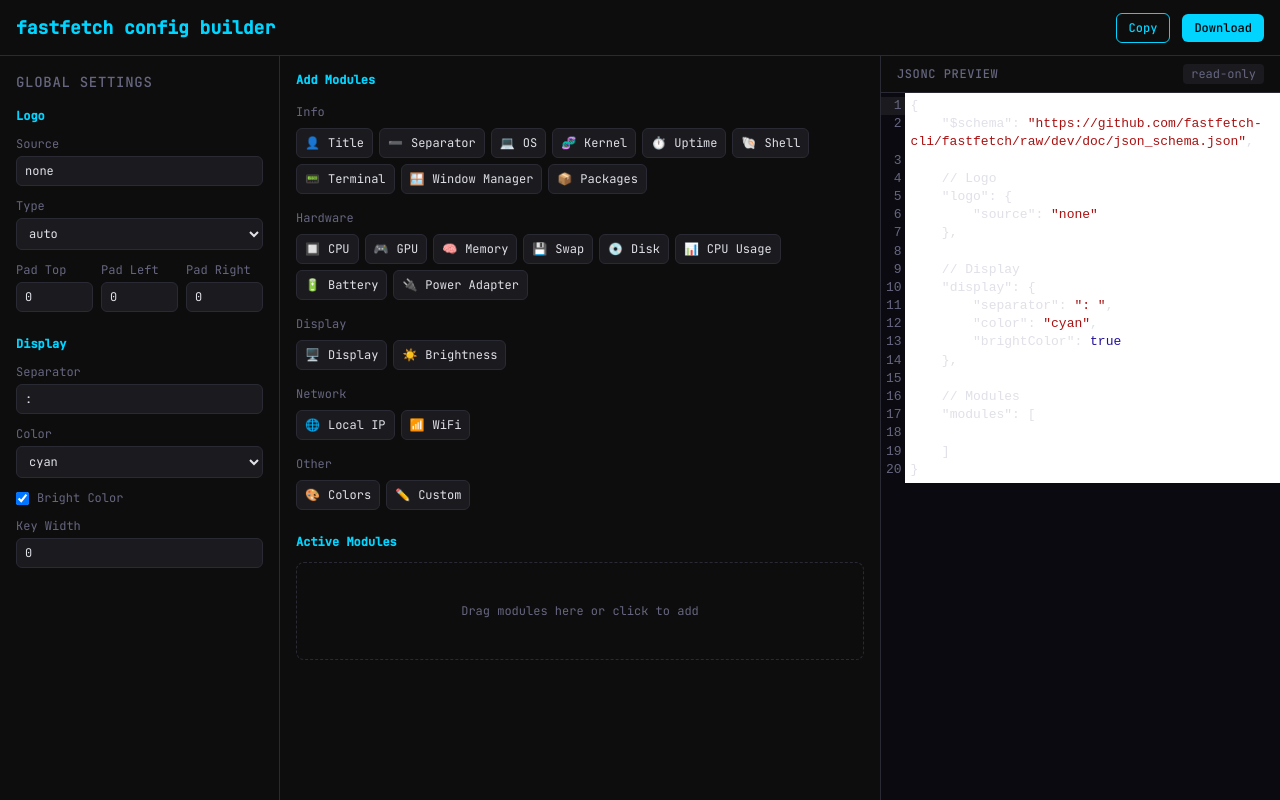
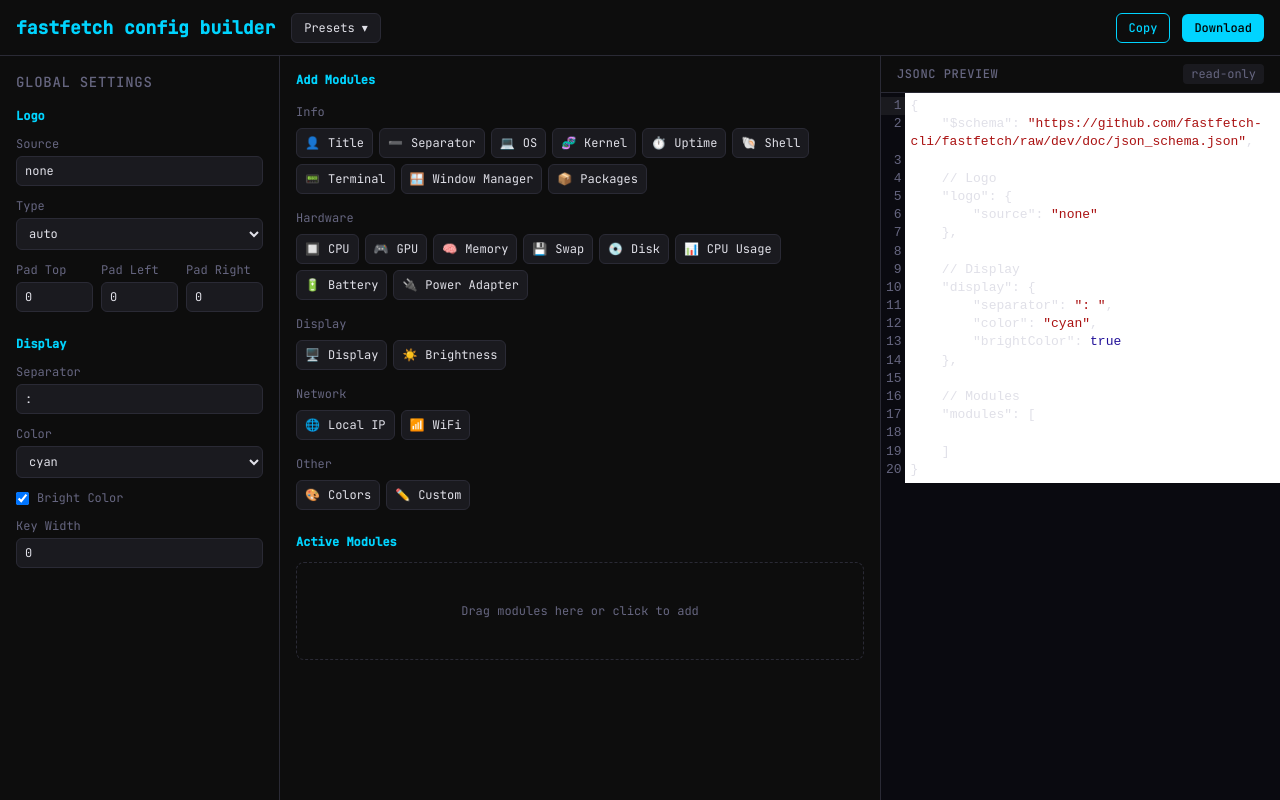
Before and after one commit to kolezka/fastfetch-builder, a React (Vite) app: page / in a window 1280 px wide. Built offline with nearby package versions, Linux system fonts and the light colour scheme.

Commit message:
Complete TASK-014 - PresetLoader component
Custom dropdown with 5 presets (name + description). Selecting calls loadPreset().
Closes on outside click via mousedown listener. Wired into Header via presetSlot.
Plan: fastfetch-builder

```diff
--- a/src/App.tsx
+++ b/src/App.tsx
@@ -12,6 +12,7 @@
 import { GlobalSettings } from '@/components/GlobalSettings'
 import { ModuleList } from '@/components/ModuleList'
 import { JsonPreview } from '@/components/JsonPreview'
+import { PresetLoader } from '@/components/PresetLoader'
 import { useConfigStore } from '@/store/configStore'
 import { MODULE_DEFINITIONS } from '@/lib/moduleDefinitions'
 import type { ModuleType } from '@/lib/moduleDefinitions'
@@ -66,7 +67,7 @@
 
   return (
     <div className="flex h-screen flex-col bg-bg-base text-text-primary">
-      <Header />
+      <Header presetSlot={<PresetLoader />} />
       <DndContext
         sensors={sensors}
         collisionDetection={closestCenter}
--- /dev/null
+++ b/src/components/PresetLoader.tsx
@@ -0,0 +1,63 @@
+import { useState, useRef, useEffect, useCallback } from 'react'
+import { PRESETS } from '@/lib/presets'
+import { useConfigStore } from '@/store/configStore'
+import type { PresetConfig } from '@/lib/moduleDefinitions'
+
+export function PresetLoader() {
+  const [open, setOpen] = useState(false)
+  const containerRef = useRef<HTMLDivElement>(null)
+  const loadPreset = useConfigStore((s) => s.loadPreset)
+
+  const handleSelect = useCallback(
+    (preset: PresetConfig) => {
+      loadPreset(preset)
+      setOpen(false)
+    },
+    [loadPreset],
+  )
+
+  useEffect(() => {
+    if (!open) return
+
+    const handleClickOutside = (event: MouseEvent) => {
+      if (containerRef.current && !containerRef.current.contains(event.target as Node)) {
+        setOpen(false)
+      }
+    }
+
+    document.addEventListener('mousedown', handleClickOutside)
+    return () => document.removeEventListener('mousedown', handleClickOutside)
+  }, [open])
+
+  return (
+    <div ref={containerRef} className="relative">
+      <button
+        type="button"
+        onClick={() => setOpen((prev) => !prev)}
+        className="rounded-md border border-border bg-bg-surface px-3 py-1.5 font-mono text-xs text-text-primary transition-colors hover:border-accent hover:text-accent focus-visible:outline-2 focus-visible:outline-offset-2 focus-visible:outline-accent"
+      >
+        Presets ▾
+      </button>
+
+      {open && (
+        <div className="absolute left-0 top-full z-20 mt-1 w-64 rounded-lg border border-border bg-bg-surface py-1">
+          {PRESETS.map((preset) => (
+            <button
+              key={preset.name}
+              type="button"
+              onClick={() => handleSelect(preset as PresetConfig)}
+              className="flex w-full flex-col px-3 py-2 text-left transition-colors hover:bg-accent/10"
+            >
+              <span className="font-mono text-sm font-medium text-accent">
+                {preset.name}
+              </span>
+              <span className="font-mono text-xs text-text-muted">
+                {preset.description}
+              </span>
+            </button>
+          ))}
+        </div>
+      )}
+    </div>
+  )
+}
```
